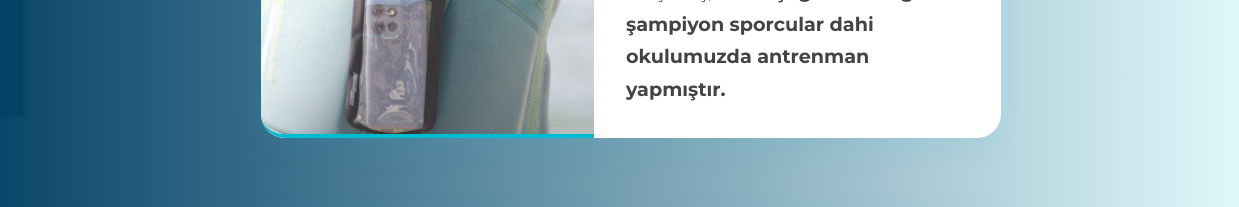
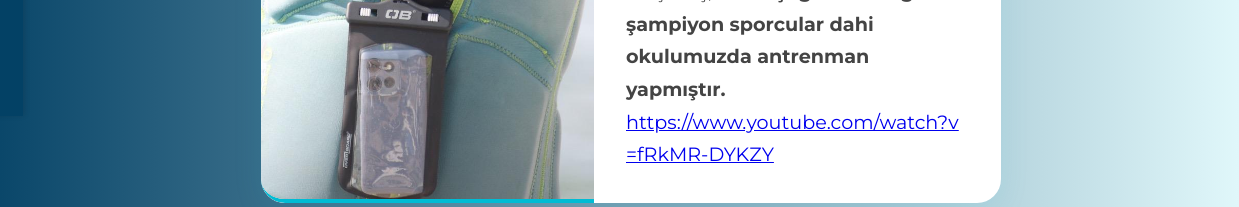
Before and after one commit to zeynepdogru/su-sporlari, a website: page public/html/hakkimizda.html in a window 1280 px wide. Shown: the part 684-891 px from the top of the page, 41-1280 px from the left. Drawn offline with Linux system fonts and the light colour scheme.

Commit message:
Siteye yönlendirme işlemi ve hakkımızda güncellemesi

```diff
--- a/public/css/hakkimizda.css
+++ b/public/css/hakkimizda.css
@@ -45,6 +45,9 @@ body {
   height: 400px;
   object-fit: cover;
   border-bottom: 4px solid #00bcd4;
+}
+.about-card a {
+  word-break: break-all;
 }
 .card-content {
   padding: 2rem 1.5rem 1.5rem 1.5rem;
--- a/public/html/hakkimizda.html
+++ b/public/html/hakkimizda.html
@@ -33,7 +33,7 @@
               </h2>
               <p>
                 Ansal Windsurf, Türkiye'de rüzgar sörfü sporunun temellerini
-                atan <b>Cihan Anasal'ın </b>vizyonuyla doğmuştur. Kendisi, 1982
+                atan <b>Cihan Anasal'ın</b> vizyonuyla doğmuştur. Kendisi, 1982
                 yılında Wind Surf sporunu Türkiye'ye ilk defa getiren isimdir ve
                 bu alandaki bilgi birikimiyle <b>hocaların hocası</b> olarak
                 anılmaktadır. 1982'de Bodrum Gümbet Koyu'nda
@@ -45,6 +45,12 @@
                 <b
                   >Çağla Kubat gibi şampiyon sporcular dahi okulumuzda antrenman
                   yapmıştır.</b
+                ><br />
+                <a
+                  href="https://www.youtube.com/watch?v=fRkMR-DYKZY"
+                  target="_blank"
+                  rel="noopener noreferrer"
+                  >https://www.youtube.com/watch?v=fRkMR-DYKZY</a
                 >
               </p>
             </div>
--- a/server.js
+++ b/server.js
@@ -8,6 +8,8 @@ const app = express();
 const corsOptions = {
   origin: [
     "https://su-sporlari.vercel.app",
+    "https://www.ansalwindsurf.com",
+    "https://ansalwindsurf.com",
     "http://localhost:5500",
     "http://127.0.0.1:5500",
     "http://localhost:5501",
```
